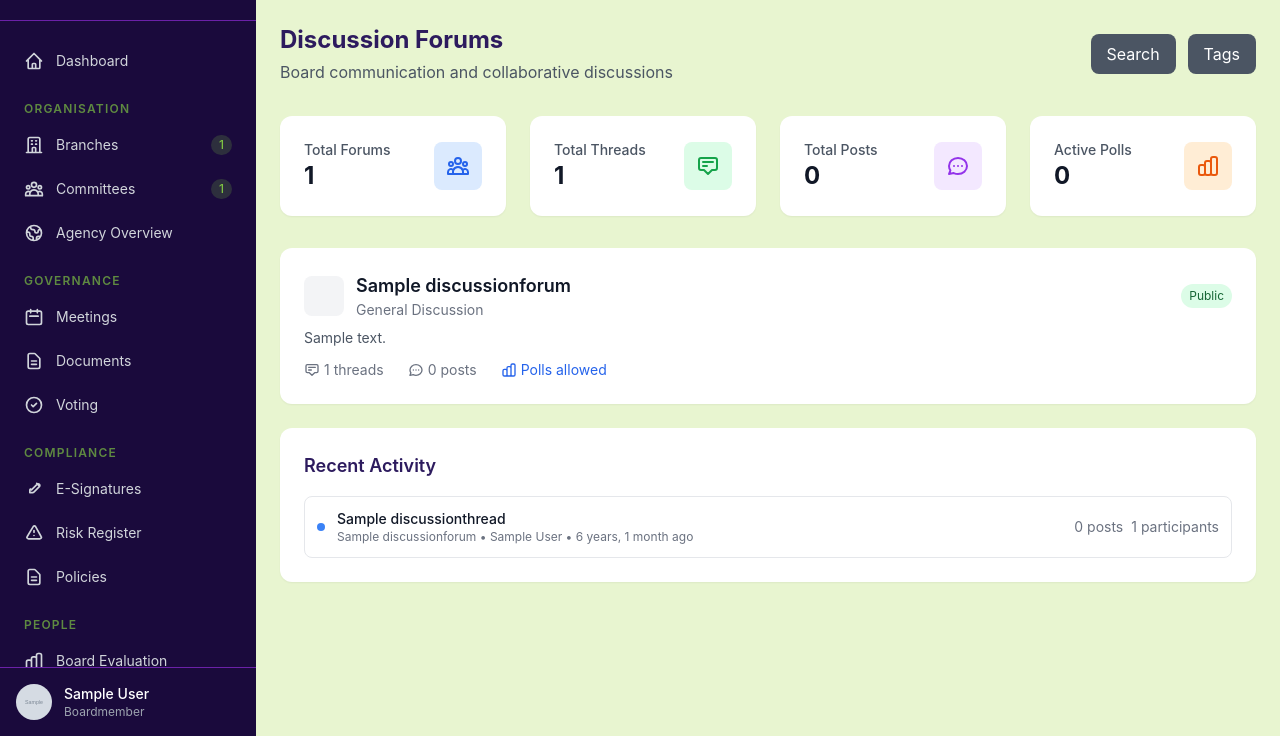
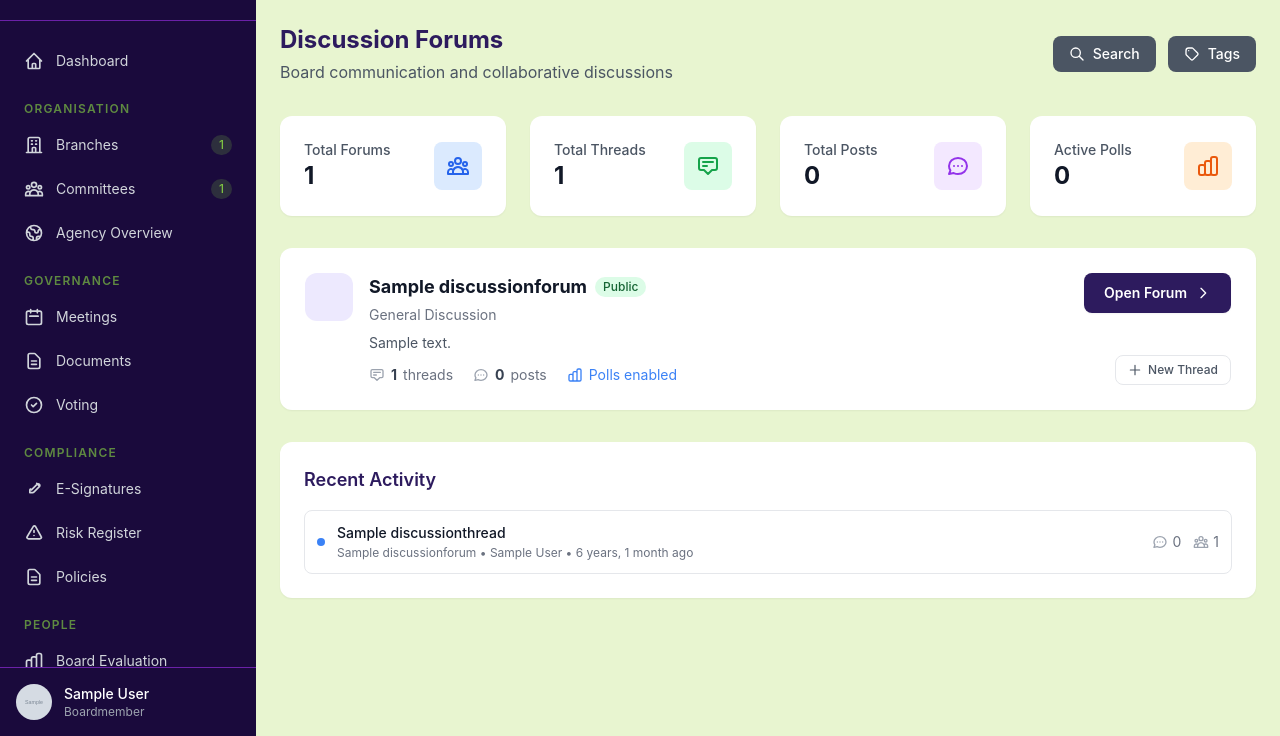
Before and after one commit to Kemboi14/Ebooard2, a Django app: page /discussions/ in a window 1280 px wide. Shown: the part 64-800 px from the top of the page. Run offline with Django 5.2, Linux system fonts and the light colour scheme; a user stored in the database is signed in; tables that the repository leaves empty hold one stand-in row (values such as "Sample post"); grey boxes marked "Sample" are stand-in pictures; data that the repository does not hold is empty; some libraries are stand-ins or nearby versions.

Commit message:
Update forum_list.html

```diff
--- a/templates/discussions/forum_list.html
+++ b/templates/discussions/forum_list.html
@@ -6,26 +6,36 @@
 
 {% block content %}
 <div class="max-w-7xl mx-auto">
+
   <!-- Header -->
   <div class="mb-8">
     <div class="flex items-center justify-between">
       <div>
-        <h1 class="text-2xl font-bold" style="color: #2d1b5e;">
-          Discussion Forums
-        </h1>
-        <p class="text-gray-600 mt-1">
-          Board communication and collaborative discussions
-        </p>
+        <h1 class="text-2xl font-bold" style="color: #2d1b5e;">Discussion Forums</h1>
+        <p class="text-gray-600 mt-1">Board communication and collaborative discussions</p>
       </div>
       <div class="flex gap-3">
-        <a href="{% url 'discussions:search_discussions' %}" class="px-4 py-2 bg-gray-600 text-white rounded-lg hover:bg-gray-700 transition-colors">
+        <a href="{% url 'discussions:search_discussions' %}"
+           class="inline-flex items-center gap-2 px-4 py-2 bg-gray-600 text-white rounded-lg hover:bg-gray-700 transition-colors text-sm font-medium">
+          <svg class="w-4 h-4" fill="none" stroke="currentColor" viewBox="0 0 24 24">
+            <path stroke-linecap="round" stroke-linejoin="round" stroke-width="2" d="M21 21l-6-6m2-5a7 7 0 11-14 0 7 7 0 0114 0z"/>
+          </svg>
           Search
         </a>
-        <a href="{% url 'discussions:tag_list' %}" class="px-4 py-2 bg-gray-600 text-white rounded-lg hover:bg-gray-700 transition-colors">
+        <a href="{% url 'discussions:tag_list' %}"
+           class="inline-flex items-center gap-2 px-4 py-2 bg-gray-600 text-white rounded-lg hover:bg-gray-700 transition-colors text-sm font-medium">
+          <svg class="w-4 h-4" fill="none" stroke="currentColor" viewBox="0 0 24 24">
+            <path stroke-linecap="round" stroke-linejoin="round" stroke-width="2" d="M7 7h.01M7 3h5c.512 0 1.024.195 1.414.586l7 7a2 2 0 010 2.828l-7 7a2 2 0 01-2.828 0l-7-7A1.994 1.994 0 013 12V7a4 4 0 014-4z"/>
+          </svg>
           Tags
         </a>
         {% if user.role in 'company_secretary,it_administrator' %}
-          <a href="{% url 'discussions:forum_create' %}" class="px-4 py-2" style="background-color: #7dc143; color: white;" class="rounded-lg hover:opacity-90 transition-opacity">
+          <a href="{% url 'discussions:forum_create' %}"
+             class="inline-flex items-center gap-2 px-4 py-2 rounded-lg hover:opacity-90 transition-opacity text-sm font-semibold"
+             style="background-color: #7dc143; color: white;">
+            <svg class="w-4 h-4" fill="none" stroke="currentColor" viewBox="0 0 24 24">
+              <path stroke-linecap="round" stroke-linejoin="round" stroke-width="2" d="M12 4v16m8-8H4"/>
+            </svg>
             Create Forum
           </a>
         {% endif %}
@@ -95,91 +105,142 @@
   <!-- Forums List -->
   <div class="space-y-4">
     {% for forum in forums %}
-      <div class="bg-white rounded-xl shadow-sm p-6 hover:shadow-md transition-shadow">
-        <div class="flex items-start justify-between">
-          <div class="flex-1">
-            <div class="flex items-center gap-3 mb-2">
+
+      {# Make the entire card a clickable link #}
+      <a href="{% url 'discussions:forum_detail' forum.pk %}"
+         class="block bg-white rounded-xl shadow-sm hover:shadow-lg hover:border-blue-200 border border-transparent transition-all duration-200 group">
+        <div class="p-6">
+          <div class="flex items-start justify-between gap-4">
+
+            <!-- Left: icon + info -->
+            <div class="flex items-start gap-4 flex-1 min-w-0">
+
+              <!-- Forum icon or fallback -->
+              <div class="flex-shrink-0 w-12 h-12 rounded-xl flex items-center justify-center"
+                   style="background-color: #ede9fe;">
                 {% if forum.icon %}
-                <div class="w-10 h-10 rounded-lg flex items-center justify-center" style="background-color: #f3f4f6;">
-                  <i class="{{ forum.icon }} text-gray-600"></i>
-                </div>
+                  <i class="{{ forum.icon }} text-xl" style="color: #2d1b5e;"></i>
+                {% else %}
+                  <svg class="w-6 h-6" style="color: #2d1b5e;" fill="none" stroke="currentColor" viewBox="0 0 24 24">
+                    <path stroke-linecap="round" stroke-linejoin="round" stroke-width="2"
+                          d="M17 8h2a2 2 0 012 2v6a2 2 0 01-2 2h-2v4l-4-4H9a1.994 1.994 0 01-1.414-.586m0 0L11 14h4a2 2 0 002-2V6a2 2 0 00-2-2H5a2 2 0 00-2 2v6a2 2 0 002 2h2v4l.586-.586z"/>
+                  </svg>
                 {% endif %}
-              <div>
-                <h3 class="text-lg font-semibold text-gray-900">
-                  <a href="{% url 'discussions:forum_detail' forum.pk %}" class="hover:text-blue-600">
-                    {{ forum.name }}
-                  </a>
-                </h3>
-                <p class="text-sm text-gray-500">{{ forum.get_forum_type_display }}</p>
               </div>
 
-              <div class="flex gap-2 ml-auto">
+              <div class="flex-1 min-w-0">
+                <!-- Forum name + badges -->
+                <div class="flex flex-wrap items-center gap-2 mb-1">
+                  <h3 class="text-lg font-bold text-gray-900 group-hover:text-blue-600 transition-colors">
+                    {{ forum.name }}
+                  </h3>
+
                   {% if forum.access_level == 'public' %}
-                  <span class="px-2 py-1 text-xs bg-green-100 text-green-800 rounded-full">Public</span>
+                    <span class="px-2 py-0.5 text-xs bg-green-100 text-green-800 rounded-full font-medium">Public</span>
                   {% elif forum.access_level == 'restricted' %}
-                  <span class="px-2 py-1 text-xs bg-yellow-100 text-yellow-800 rounded-full">Restricted</span>
+                    <span class="px-2 py-0.5 text-xs bg-yellow-100 text-yellow-800 rounded-full font-medium">Restricted</span>
                   {% elif forum.access_level == 'confidential' %}
-                  <span class="px-2 py-1 text-xs bg-red-100 text-red-800 rounded-full">Confidential</span>
+                    <span class="px-2 py-0.5 text-xs bg-red-100 text-red-800 rounded-full font-medium">Confidential</span>
                   {% else %}
-                  <span class="px-2 py-1 text-xs bg-gray-100 text-gray-800 rounded-full">Private</span>
+                    <span class="px-2 py-0.5 text-xs bg-gray-100 text-gray-700 rounded-full font-medium">Private</span>
                   {% endif %}
 
                   {% if not forum.is_active %}
-                  <span class="px-2 py-1 text-xs bg-gray-100 text-gray-800 rounded-full">Inactive</span>
+                    <span class="px-2 py-0.5 text-xs bg-gray-200 text-gray-600 rounded-full font-medium">Inactive</span>
                   {% endif %}
                 </div>
-            </div>
 
+                <!-- Type label -->
+                <p class="text-sm text-gray-500 mb-2">{{ forum.get_forum_type_display }}</p>
+
+                <!-- Description -->
                 {% if forum.description %}
-              <p class="text-gray-600 text-sm mb-3">{{ forum.description }}</p>
+                  <p class="text-sm text-gray-600 mb-3 line-clamp-2">{{ forum.description }}</p>
                 {% endif %}
 
-            <div class="flex items-center gap-6 text-sm text-gray-500">
-              <span class="flex items-center gap-1">
-                <svg class="w-4 h-4" fill="none" stroke="currentColor" viewBox="0 0 24 24">
-                  <path stroke-linecap="round" stroke-linejoin="round" stroke-width="2" d="M7 8h10M7 12h4m1 8l-4-4H5a2 2 0 01-2-2V6a2 2 0 012-2h14a2 2 0 012 2v8a2 2 0 01-2 2h-3l-4 4z"/>
+                <!-- Stats row -->
+                <div class="flex flex-wrap items-center gap-5 text-sm text-gray-500">
+                  <span class="flex items-center gap-1.5">
+                    <svg class="w-4 h-4 text-gray-400" fill="none" stroke="currentColor" viewBox="0 0 24 24">
+                      <path stroke-linecap="round" stroke-linejoin="round" stroke-width="2"
+                            d="M7 8h10M7 12h4m1 8l-4-4H5a2 2 0 01-2-2V6a2 2 0 012-2h14a2 2 0 012 2v8a2 2 0 01-2 2h-3l-4 4z"/>
                     </svg>
-                {{ forum.thread_count }} threads
+                    <strong class="text-gray-700">{{ forum.thread_count }}</strong> threads
                   </span>
 
-              <span class="flex items-center gap-1">
-                <svg class="w-4 h-4" fill="none" stroke="currentColor" viewBox="0 0 24 24">
-                  <path stroke-linecap="round" stroke-linejoin="round" stroke-width="2" d="M8 12h.01M12 12h.01M16 12h.01M21 12c0 4.418-4.03 8-9 8a9.863 9.863 0 01-4.255-.949L3 20l1.395-3.72C3.512 15.042 3 13.574 3 12c0-4.418 4.03-8 9-8s9 3.582 9 8z"/>
+                  <span class="flex items-center gap-1.5">
+                    <svg class="w-4 h-4 text-gray-400" fill="none" stroke="currentColor" viewBox="0 0 24 24">
+                      <path stroke-linecap="round" stroke-linejoin="round" stroke-width="2"
+                            d="M8 12h.01M12 12h.01M16 12h.01M21 12c0 4.418-4.03 8-9 8a9.863 9.863 0 01-4.255-.949L3 20l1.395-3.72C3.512 15.042 3 13.574 3 12c0-4.418 4.03-8 9-8s9 3.582 9 8z"/>
                     </svg>
-                {{ forum.post_count }} posts
+                    <strong class="text-gray-700">{{ forum.post_count }}</strong> posts
                   </span>
 
                   {% if forum.latest_activity %}
-                <span class="flex items-center gap-1">
-                  <svg class="w-4 h-4" fill="none" stroke="currentColor" viewBox="0 0 24 24">
-                    <path stroke-linecap="round" stroke-linejoin="round" stroke-width="2" d="M12 8v4l3 3m6-3a9 9 0 11-18 0 9 9 0 0118 0z"/>
+                    <span class="flex items-center gap-1.5">
+                      <svg class="w-4 h-4 text-gray-400" fill="none" stroke="currentColor" viewBox="0 0 24 24">
+                        <path stroke-linecap="round" stroke-linejoin="round" stroke-width="2"
+                              d="M12 8v4l3 3m6-3a9 9 0 11-18 0 9 9 0 0118 0z"/>
                       </svg>
-                  Last activity: {{ forum.latest_activity|timesince }} ago
+                      Last activity {{ forum.latest_activity|timesince }} ago
                     </span>
                   {% endif %}
 
                   {% if forum.allow_polls %}
-                <span class="flex items-center gap-1 text-blue-600">
+                    <span class="flex items-center gap-1.5 text-blue-500">
                       <svg class="w-4 h-4" fill="none" stroke="currentColor" viewBox="0 0 24 24">
-                    <path stroke-linecap="round" stroke-linejoin="round" stroke-width="2" d="M9 19v-6a2 2 0 00-2-2H5a2 2 0 00-2 2v6a2 2 0 002 2h2a2 2 0 002-2zm0 0V9a2 2 0 012-2h2a2 2 0 012 2v10m-6 0a2 2 0 002 2h2a2 2 0 002-2m0 0V5a2 2 0 012-2h2a2 2 0 012 2v14a2 2 0 01-2 2h-2a2 2 0 01-2-2z"/>
+                        <path stroke-linecap="round" stroke-linejoin="round" stroke-width="2"
+                              d="M9 19v-6a2 2 0 00-2-2H5a2 2 0 00-2 2v6a2 2 0 002 2h2a2 2 0 002-2zm0 0V9a2 2 0 012-2h2a2 2 0 012 2v10m-6 0a2 2 0 002 2h2a2 2 0 002-2m0 0V5a2 2 0 012-2h2a2 2 0 012 2v14a2 2 0 01-2 2h-2a2 2 0 01-2-2z"/>
                       </svg>
-                  Polls allowed
+                      Polls enabled
                     </span>
                   {% endif %}
                 </div>
               </div>
             </div>
+
+            <!-- Right: Open Forum button -->
+            <div class="flex-shrink-0 flex flex-col items-end justify-between gap-4 self-stretch">
+              <span class="inline-flex items-center gap-2 px-5 py-2.5 rounded-lg text-sm font-semibold text-white shadow-sm group-hover:opacity-90 transition-opacity"
+                    style="background-color: #2d1b5e;">
+                Open Forum
+                <svg class="w-4 h-4 group-hover:translate-x-0.5 transition-transform" fill="none" stroke="currentColor" viewBox="0 0 24 24">
+                  <path stroke-linecap="round" stroke-linejoin="round" stroke-width="2" d="M9 5l7 7-7 7"/>
+                </svg>
+              </span>
+
+              <!-- Quick-start thread link — stops propagation via JS below -->
+              <span class="inline-flex items-center gap-1.5 text-xs font-medium px-3 py-1.5 rounded-lg border border-gray-200 text-gray-600 hover:bg-gray-50 transition-colors new-thread-btn"
+                    data-url="{% url 'discussions:thread_create' %}?forum={{ forum.pk }}">
+                <svg class="w-3.5 h-3.5" fill="none" stroke="currentColor" viewBox="0 0 24 24">
+                  <path stroke-linecap="round" stroke-linejoin="round" stroke-width="2" d="M12 4v16m8-8H4"/>
+                </svg>
+                New Thread
+              </span>
             </div>
+
+          </div>
+        </div>
+      </a>
+
     {% empty %}
       <div class="bg-white rounded-xl shadow-sm p-12 text-center">
-        <svg class="w-16 h-16 mx-auto mb-4 text-gray-300" fill="none" stroke="currentColor" viewBox="0 0 24 24">
-          <path stroke-linecap="round" stroke-linejoin="round" stroke-width="2" d="M17 20h5v-2a3 3 0 00-5.356-1.857M17 20H7m10 0v-2c0-.656-.126-1.283-.356-1.857M7 20H2v-2a3 3 0 015.356-1.857M7 20v-2c0-.656.126-1.283.356-1.857m0 0a5.002 5.002 0 019.288 0M15 7a3 3 0 11-6 0 3 3 0 016 0zm6 3a2 2 0 11-4 0 2 2 0 014 0zM7 10a2 2 0 11-4 0 2 2 0 014 0z"/>
+        <div class="w-20 h-20 mx-auto mb-4 rounded-full flex items-center justify-center bg-gray-100">
+          <svg class="w-10 h-10 text-gray-400" fill="none" stroke="currentColor" viewBox="0 0 24 24">
+            <path stroke-linecap="round" stroke-linejoin="round" stroke-width="2"
+                  d="M17 20h5v-2a3 3 0 00-5.356-1.857M17 20H7m10 0v-2c0-.656-.126-1.283-.356-1.857M7 20H2v-2a3 3 0 015.356-1.857M7 20v-2c0-.656.126-1.283.356-1.857m0 0a5.002 5.002 0 019.288 0M15 7a3 3 0 11-6 0 3 3 0 016 0zm6 3a2 2 0 11-4 0 2 2 0 014 0zM7 10a2 2 0 11-4 0 2 2 0 014 0z"/>
           </svg>
-        <h3 class="text-lg font-medium text-gray-900 mb-2">No forums found</h3>
-        <p class="text-gray-500 mb-6">Get started by creating your first discussion forum.</p>
+        </div>
+        <h3 class="text-lg font-semibold text-gray-900 mb-2">No forums yet</h3>
+        <p class="text-gray-500 mb-6">Get started by creating the first discussion forum.</p>
         {% if user.role in 'company_secretary,it_administrator' %}
-          <a href="{% url 'discussions:forum_create' %}" class="px-4 py-2" style="background-color: #7dc143; color: white;" class="rounded-lg hover:opacity-90 transition-opacity">
-            Create Forum
+          <a href="{% url 'discussions:forum_create' %}"
+             class="inline-flex items-center gap-2 px-5 py-2.5 rounded-lg text-white text-sm font-semibold hover:opacity-90 transition-opacity"
+             style="background-color: #7dc143;">
+            <svg class="w-4 h-4" fill="none" stroke="currentColor" viewBox="0 0 24 24">
+              <path stroke-linecap="round" stroke-linejoin="round" stroke-width="2" d="M12 4v16m8-8H4"/>
+            </svg>
+            Create First Forum
           </a>
         {% endif %}
       </div>
@@ -188,32 +249,58 @@
 
   <!-- Recent Activity -->
   {% if recent_threads %}
-  <div class="bg-white rounded-xl shadow-sm p-6 mt-6">
+  <div class="bg-white rounded-xl shadow-sm p-6 mt-8">
     <h2 class="text-lg font-semibold mb-4" style="color: #2d1b5e;">Recent Activity</h2>
     <div class="space-y-3">
       {% for thread in recent_threads %}
-        <div class="flex items-center justify-between p-3 border border-gray-200 rounded-lg hover:bg-gray-50">
-          <div class="flex items-center gap-3">
-            <div class="w-2 h-2 rounded-full bg-blue-500"></div>
-            <div>
-              <p class="text-sm font-medium text-gray-900">
-                <a href="{% url 'discussions:thread_detail' thread.pk %}" class="hover:text-blue-600">
+        <a href="{% url 'discussions:thread_detail' thread.pk %}"
+           class="flex items-center justify-between p-3 border border-gray-200 rounded-lg hover:bg-gray-50 transition-colors group">
+          <div class="flex items-center gap-3 min-w-0">
+            <div class="w-2 h-2 flex-shrink-0 rounded-full bg-blue-500"></div>
+            <div class="min-w-0">
+              <p class="text-sm font-medium text-gray-900 group-hover:text-blue-600 transition-colors truncate">
                 {{ thread.title }}
-                </a>
               </p>
-              <p class="text-xs text-gray-500">
-                {{ thread.forum.name }} • {{ thread.author.get_full_name }} • {{ thread.last_activity|timesince }} ago
+              <p class="text-xs text-gray-500 mt-0.5">
+                {{ thread.forum.name }}
+                {% if thread.author %} &bull; {{ thread.author.get_full_name }}{% endif %}
+                &bull; {{ thread.last_activity|timesince }} ago
               </p>
             </div>
           </div>
-          <div class="flex items-center gap-2 text-sm text-gray-500">
-            <span>{{ thread.post_count }} posts</span>
-            <span>{{ thread.participant_count }} participants</span>
+          <div class="flex-shrink-0 flex items-center gap-3 text-sm text-gray-500 ml-4">
+            <span class="flex items-center gap-1">
+              <svg class="w-4 h-4 text-gray-400" fill="none" stroke="currentColor" viewBox="0 0 24 24">
+                <path stroke-linecap="round" stroke-linejoin="round" stroke-width="2"
+                      d="M8 12h.01M12 12h.01M16 12h.01M21 12c0 4.418-4.03 8-9 8a9.863 9.863 0 01-4.255-.949L3 20l1.395-3.72C3.512 15.042 3 13.574 3 12c0-4.418 4.03-8 9-8s9 3.582 9 8z"/>
+              </svg>
+              {{ thread.post_count }}
+            </span>
+            <span class="flex items-center gap-1">
+              <svg class="w-4 h-4 text-gray-400" fill="none" stroke="currentColor" viewBox="0 0 24 24">
+                <path stroke-linecap="round" stroke-linejoin="round" stroke-width="2"
+                      d="M17 20h5v-2a3 3 0 00-5.356-1.857M17 20H7m10 0v-2c0-.656-.126-1.283-.356-1.857M7 20H2v-2a3 3 0 015.356-1.857M7 20v-2c0-.656.126-1.283.356-1.857m0 0a5.002 5.002 0 019.288 0M15 7a3 3 0 11-6 0 3 3 0 016 0zm6 3a2 2 0 11-4 0 2 2 0 014 0zM7 10a2 2 0 11-4 0 2 2 0 014 0z"/>
+              </svg>
+              {{ thread.participant_count }}
+            </span>
           </div>
-        </div>
+        </a>
       {% endfor %}
     </div>
   </div>
   {% endif %}
+
 </div>
+
+<script>
+  // "New Thread" button inside a card-link — navigate without triggering the parent <a>
+  document.querySelectorAll('.new-thread-btn').forEach(function(btn) {
+    btn.addEventListener('click', function(e) {
+      e.preventDefault();
+      e.stopPropagation();
+      window.location.href = this.dataset.url;
+    });
+  });
+</script>
+
 {% endblock %}
```
Lines whose indentation alone changed are shown as unchanged.
